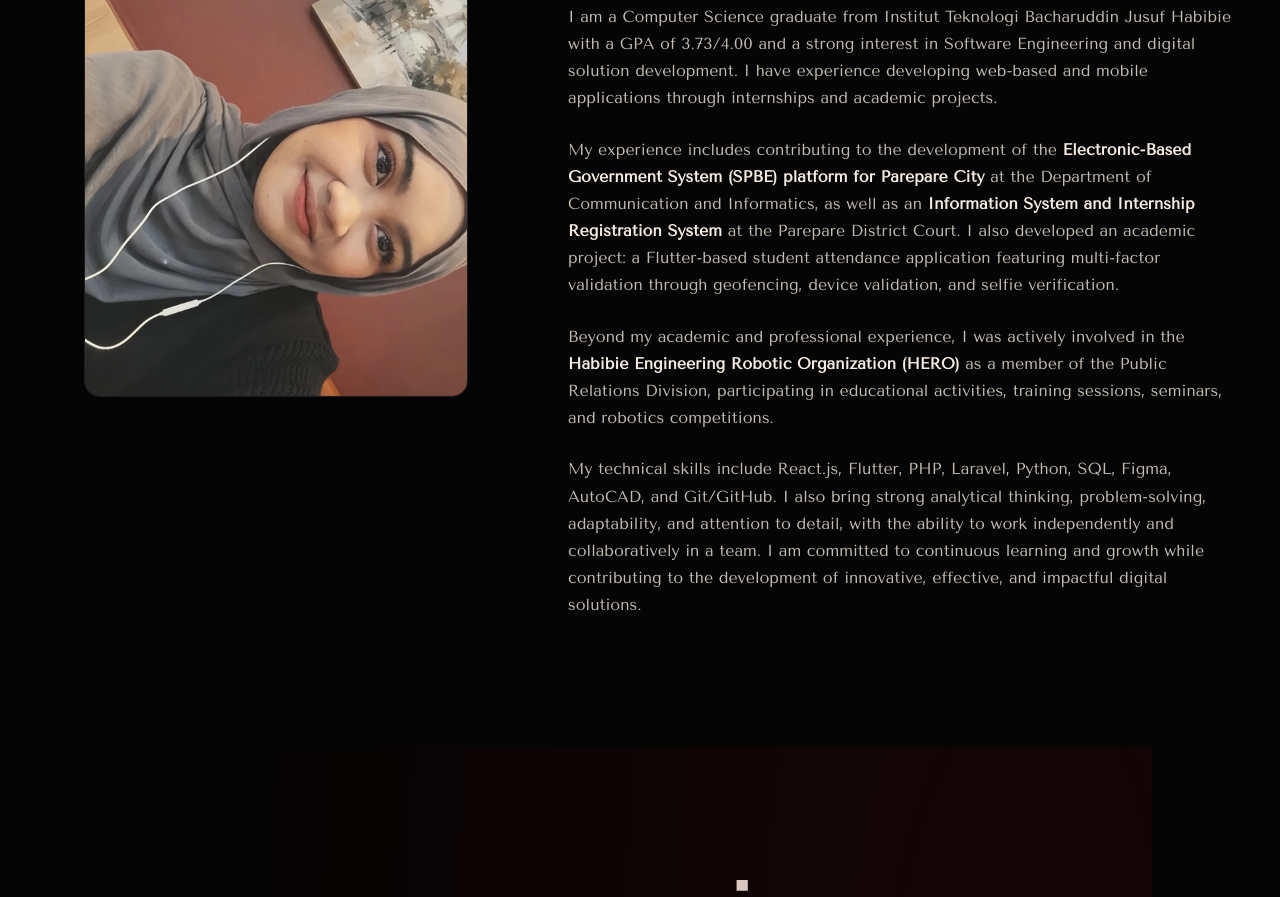
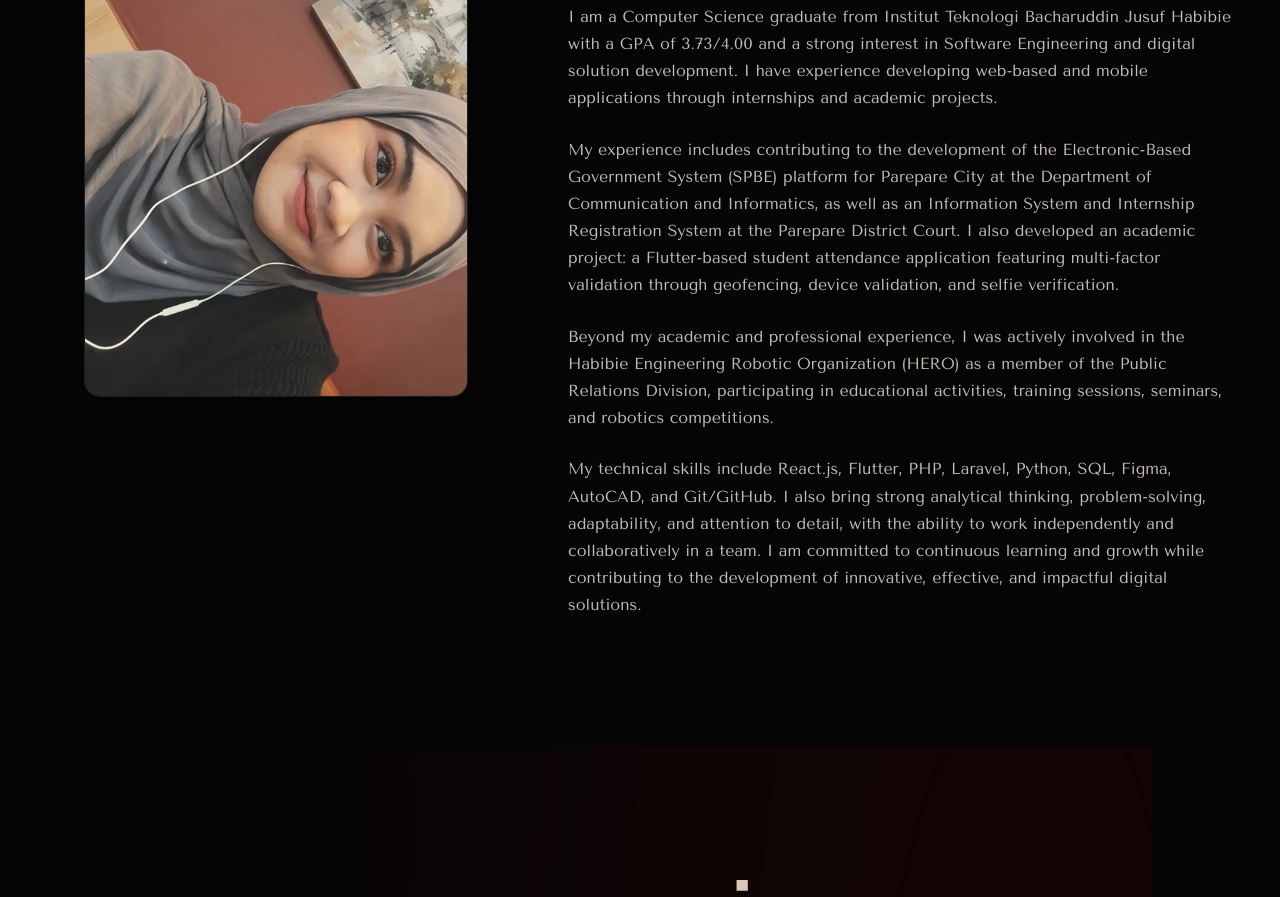
Before and after one commit to sphiranmlika/portfolio, a Next.js app: page / in a window 1280 px wide. Shown: the part 1200-2097 px from the top of the page. Built offline with nearby package versions, Linux system fonts and the light colour scheme; a web font is replaced by a local one.

Commit message:
style(about): remove bold styling from biography text

```diff
--- a/components/sections/About.tsx
+++ b/components/sections/About.tsx
@@ -129,10 +129,10 @@ export function About({ activeTab: controlledTab, onTabChange }: AboutProps) {
                 I am a Computer Science graduate from Institut Teknologi Bacharuddin Jusuf Habibie with a GPA of 3.73/4.00 and a strong interest in Software Engineering and digital solution development. I have experience developing web-based and mobile applications through internships and academic projects.
               </p>
               <p>
-                My experience includes contributing to the development of the <strong className="text-[#f5ebe0]">Electronic-Based Government System (SPBE) platform for Parepare City</strong> at the Department of Communication and Informatics, as well as an <strong className="text-[#f5ebe0]">Information System and Internship Registration System</strong> at the Parepare District Court. I also developed an academic project: a Flutter-based student attendance application featuring multi-factor validation through geofencing, device validation, and selfie verification.
+                My experience includes contributing to the development of the Electronic-Based Government System (SPBE) platform for Parepare City at the Department of Communication and Informatics, as well as an Information System and Internship Registration System at the Parepare District Court. I also developed an academic project: a Flutter-based student attendance application featuring multi-factor validation through geofencing, device validation, and selfie verification.
               </p>
               <p>
-                Beyond my academic and professional experience, I was actively involved in the <strong className="text-[#f5ebe0]">Habibie Engineering Robotic Organization (HERO)</strong> as a member of the Public Relations Division, participating in educational activities, training sessions, seminars, and robotics competitions.
+                Beyond my academic and professional experience, I was actively involved in the Habibie Engineering Robotic Organization (HERO) as a member of the Public Relations Division, participating in educational activities, training sessions, seminars, and robotics competitions.
               </p>
               <p>
                 My technical skills include React.js, Flutter, PHP, Laravel, Python, SQL, Figma, AutoCAD, and Git/GitHub. I also bring strong analytical thinking, problem-solving, adaptability, and attention to detail, with the ability to work independently and collaboratively in a team. I am committed to continuous learning and growth while contributing to the development of innovative, effective, and impactful digital solutions.
```
